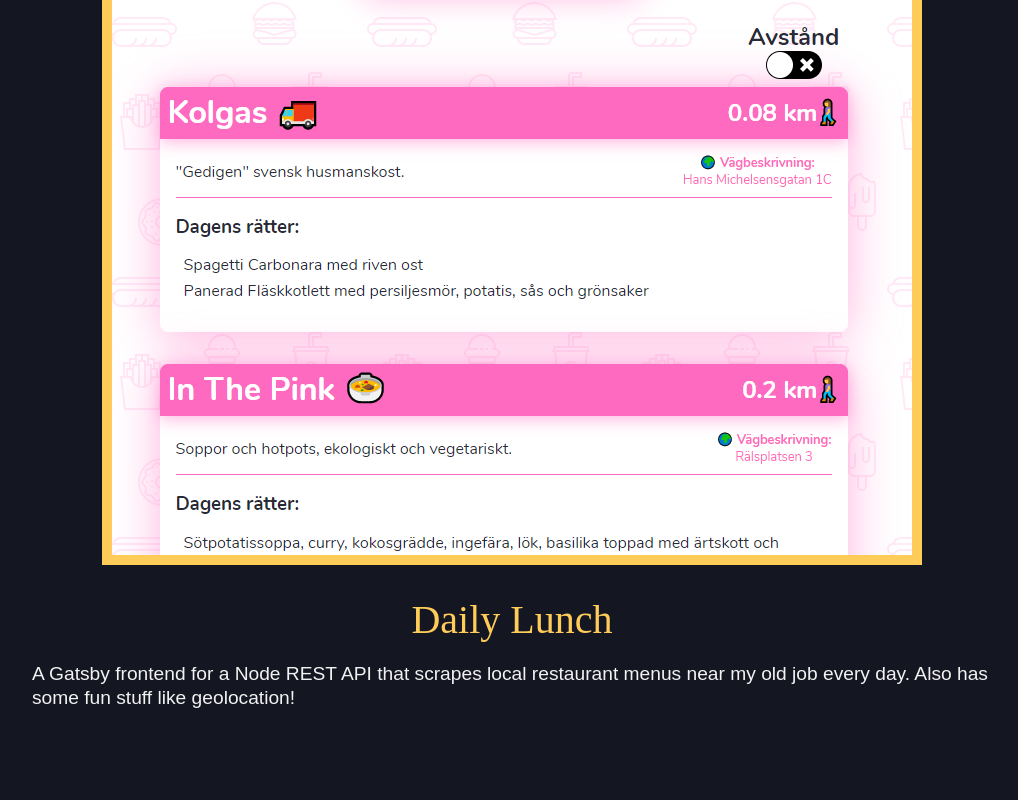
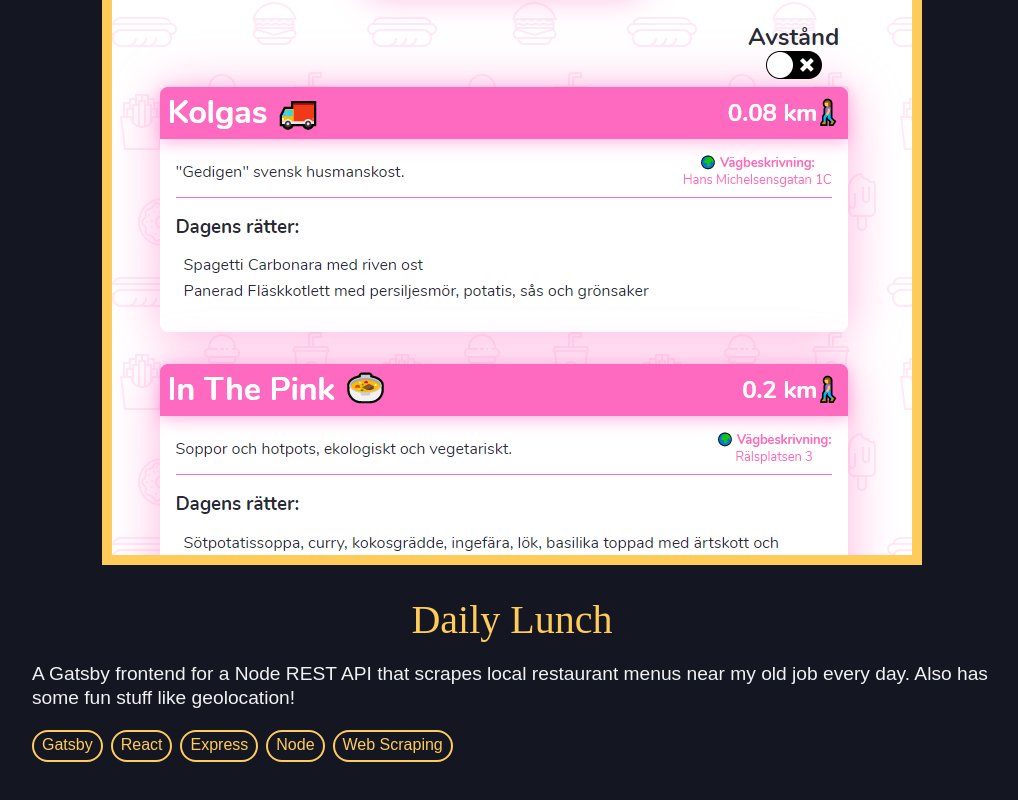
Before and after one commit to akarlsten/adamkarlsten.com, a Gatsby site: page /projects in a window 1280 px wide. Shown: the part 1633-2433 px from the top of the page, without its empty margins (128-1146 px from the left). Built offline with nearby package versions, Linux system fonts and the light colour scheme; Gatsby itself is replaced by a stand-in of ours; a web font is replaced by a local one.

Commit message:
Adds tags to projects

```diff
--- a/content/projects/daily-lunch-gleerups/index.md
+++ b/content/projects/daily-lunch-gleerups/index.md
@@ -5,6 +5,7 @@
 featuredImage: lunch-gleerups.png
 github: "https://github.com/akarlsten/gleerups-lunch"
 url: "https://lunch.adamkarlsten.com"
+tags: ["Gatsby", "React", "Express", "Node", "Web Scraping"]
 ---
 
 A Gatsby frontend for a Node REST API that scrapes local restaurant menus near my old job every day. Also has some fun stuff like geolocation; to see how far away each restaurant is and to generate dynamic directions via Google.
--- a/src/components/logo.js
+++ b/src/components/logo.js
@@ -42,7 +42,7 @@
   return (
     <>
     <group ref={ref}>
-      <Text hAlign="center" position={[0, 0, 0]} rotation={[0.1, 0.3, 0, 'XYZ']} children="Hej!" />
+      <Text hAlign="center" position={[0, 3, 0]} rotation={[0.1, 0.3, 0, 'XYZ']} children="Hej!" />
     </group>
     </>
   )
--- a/src/pages/projects.js
+++ b/src/pages/projects.js
@@ -11,6 +11,7 @@
     const siteTitle = data.site.siteMetadata.title
     const posts = data.allMarkdownRemark.edges
 
+
     return (
       <Layout location={this.props.location} title={siteTitle}>
         <SEO title="Projects" />
@@ -18,7 +19,6 @@
           {posts.map(({ node }) => {
             const title = node.frontmatter.title || node.fields.slug
             const featuredImg = node.frontmatter.featuredImage
-
             return (
               <article key={node.fields.slug} className="projectlist__post">
                 <header>
@@ -35,13 +35,22 @@
                     </Link>
                   </h4>
                 </header>
-                <section>
+                <section className="projectlist__excerptcontainer">
                   <p
                     dangerouslySetInnerHTML={{
                       __html: node.frontmatter.description || node.excerpt
                     }}
                     className="projectlist__postexcerpt"
                   />
+                  {node.frontmatter.tags && (
+                    <div className="projectlist__tagcontainer">
+                    {
+                      node.frontmatter.tags.map(tag => (
+                        <div className="projectlist__tag">{tag}</div>
+                      ))
+                    }
+                    </div>
+                  )}
                 </section>
               </article>
             )
@@ -76,6 +85,7 @@
             date(formatString: "MMMM DD, YYYY")
             title
             description
+            tags
             featuredImage {
               childImageSharp {
                 fluid(maxWidth: 800) {
--- a/src/styles/canvas.scss
+++ b/src/styles/canvas.scss
@@ -1,8 +1,10 @@
 canvas {
   outline: none;
   border: none;
+  cursor: pointer;
 }
 
 .bio__logo {
   width: 8.9rem;
+  height: 6rem;
 }
--- a/src/styles/projectlist.scss
+++ b/src/styles/projectlist.scss
@@ -43,9 +43,44 @@
 }
 
 .projectlist__postexcerpt {
-  margin-bottom: 4rem;
+  &:last-child {
+    margin-bottom: 4rem;
 
-  @include phone {
-    margin-bottom: 2rem;
+    @include phone {
+      margin-bottom: 2rem;
+    }
   }
 }
+
+.projectlist__tagcontainer {
+  display: flex;
+  align-items: center;
+  &:not(:last-child) {
+    justify-content: center;
+    margin-top: 0.2rem;
+    margin-bottom: 0.2rem;
+  }
+  &:last-child {
+    margin-bottom: 4rem;
+
+    @include phone {
+      margin-bottom: 2rem;
+    }
+  }
+}
+
+.projectlist__tag {
+  font-weight: 500;
+  background-color: $black;
+  color: $yellow;
+  border: 2px solid $yellow;
+  padding-top: 0.3rem;
+  padding-bottom: 0.3rem;
+  padding-left: 0.5rem;
+  padding-right: 0.5rem;
+  border-radius: 1rem;
+
+  &:not(:last-of-type) {
+    margin-right: 0.5rem;
+  }
+}
```
Also changed, not shown: src/templates/project.js (+10 -0 lines).
